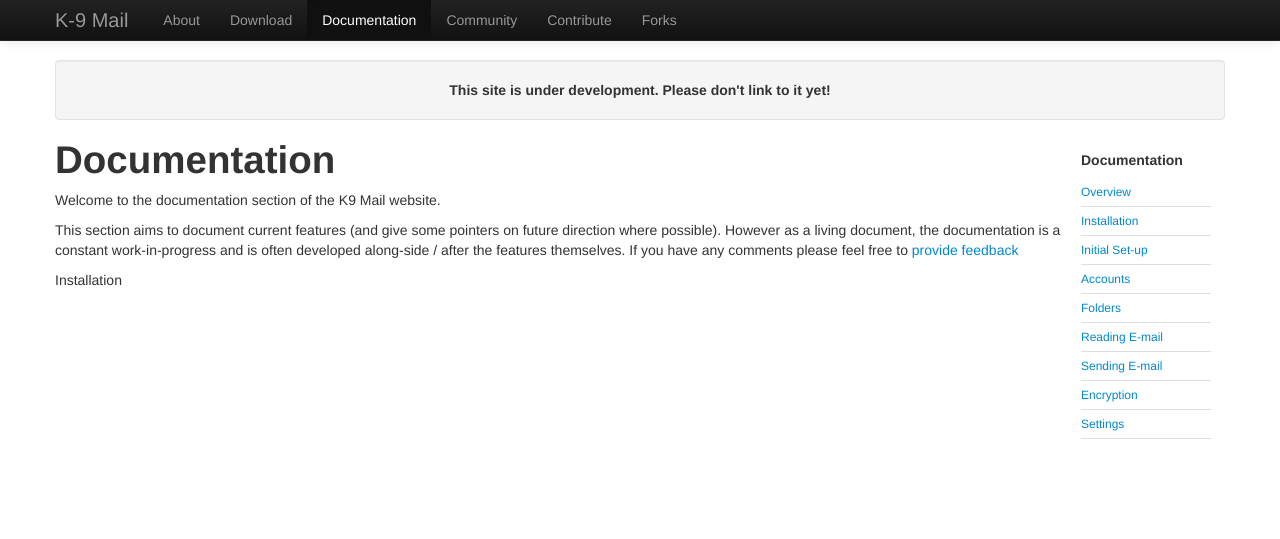
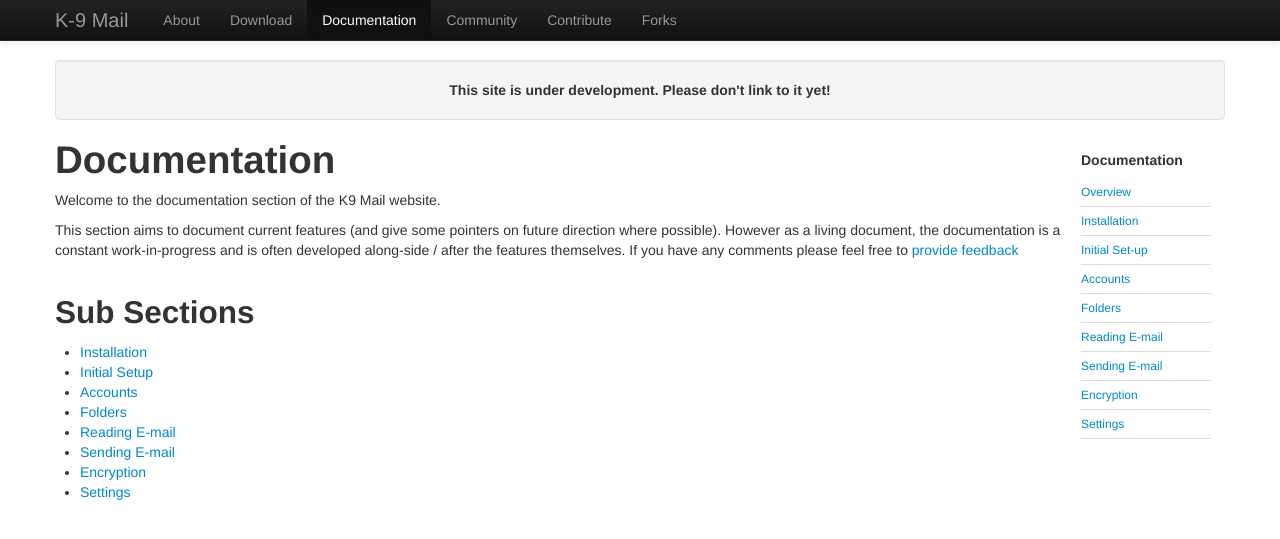
Before and after one commit to k9mail/k9mail.app, a Jekyll site: the page built from documentation.md, in a window 1280 px wide. Shown: the top 539 px of the page. Built offline with Jekyll 4.4.1, drawn with Linux system fonts in a browser that asks for light colours; nearby versions of some CDN libraries.

Commit message:
Switch to a simple list
Need to move to BS 3.0 for panels..

```diff
--- a/documentation.md
+++ b/documentation.md
@@ -12,8 +12,13 @@ Welcome to the documentation section of the K9 Mail website.
 
 This section aims to document current features (and give some pointers on future direction where possible). However as a living document, the documentation is a constant work-in-progress and is often developed along-side / after the features themselves. If you have any comments please feel free to <a href="contribute.md">provide feedback</a>
 
-<div class="panel panel-default col-md-4">
-  <div class="panel-body">
-    Installation
-  </div>
-</div>
+## Sub Sections
+
+* [Installation](/documentation/installation.html)
+* [Initial Setup](/documentation/setup.html)
+* [Accounts](/documentation/accounts.html)
+* [Folders](/documentation/folders.html)
+* [Reading E-mail](/documentation/reading.html)
+* [Sending E-mail](/documentation/sending.html)
+* [Encryption](/documentation/encryption.html)
+* [Settings](/documentation/settings.html)
```
